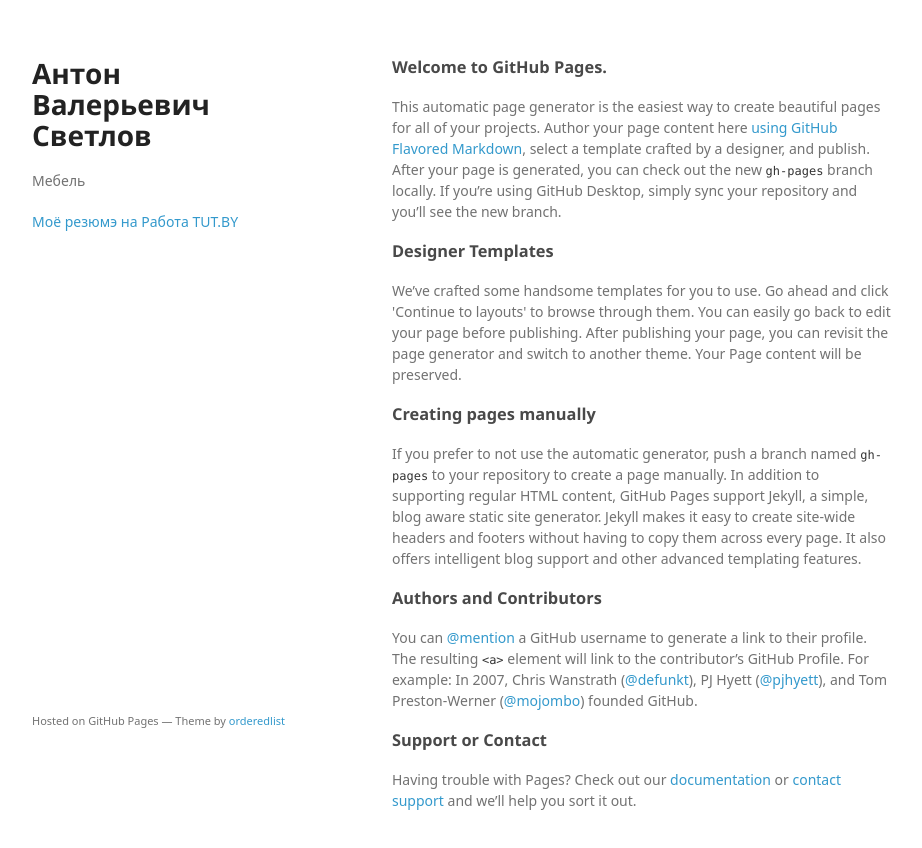
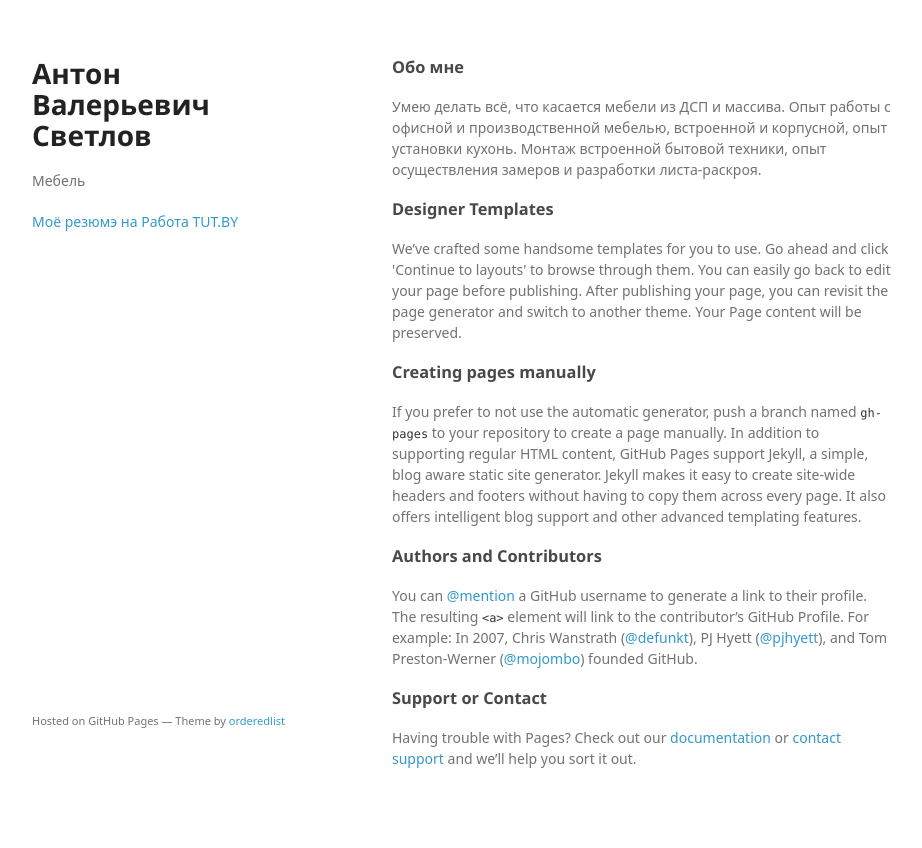
Before and after one commit to anton-v-svetlov/anton-v-svetlov.github.io, a plain HTML site: page index.html in a window 1280 px wide. Shown: the whole page, without its empty margins (178-1100 px from the left). Drawn offline with Linux system fonts and the light colour scheme; a web font is replaced by a local one.

Commit message:
Update index.html

```diff
--- a/index.html
+++ b/index.html
@@ -21,9 +21,9 @@
       </header>
       <section>
         <h3>
-<a id="welcome-to-github-pages" class="anchor" href="#welcome-to-github-pages" aria-hidden="true"><span class="octicon octicon-link"></span></a>Welcome to GitHub Pages.</h3>
+<a id="about" class="anchor" href="#about" aria-hidden="true"><span class="octicon octicon-link"></span></a>Обо мне</h3>
 
-<p>This automatic page generator is the easiest way to create beautiful pages for all of your projects. Author your page content here <a href="https://guides.github.com/features/mastering-markdown/">using GitHub Flavored Markdown</a>, select a template crafted by a designer, and publish. After your page is generated, you can check out the new <code>gh-pages</code> branch locally. If you’re using GitHub Desktop, simply sync your repository and you’ll see the new branch.</p>
+<p>Умею делать всё, что касается мебели из ДСП и массива. Опыт работы с офисной и производственной мебелью, встроенной и корпусной, опыт установки кухонь. Монтаж встроенной бытовой техники, опыт осуществления замеров и разработки листа-раскроя.</p>
 
 <h3>
 <a id="designer-templates" class="anchor" href="#designer-templates" aria-hidden="true"><span class="octicon octicon-link"></span></a>Designer Templates</h3>
```
